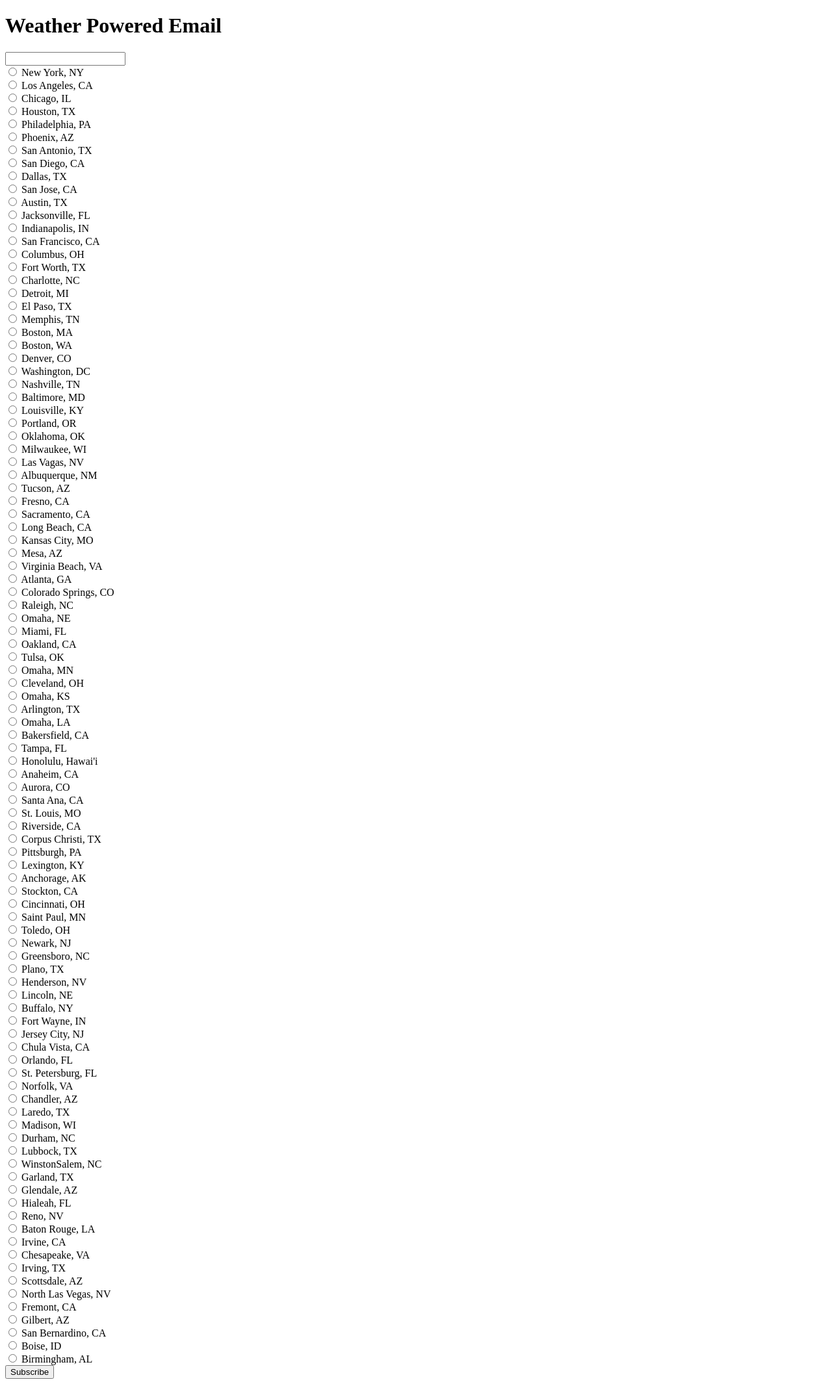
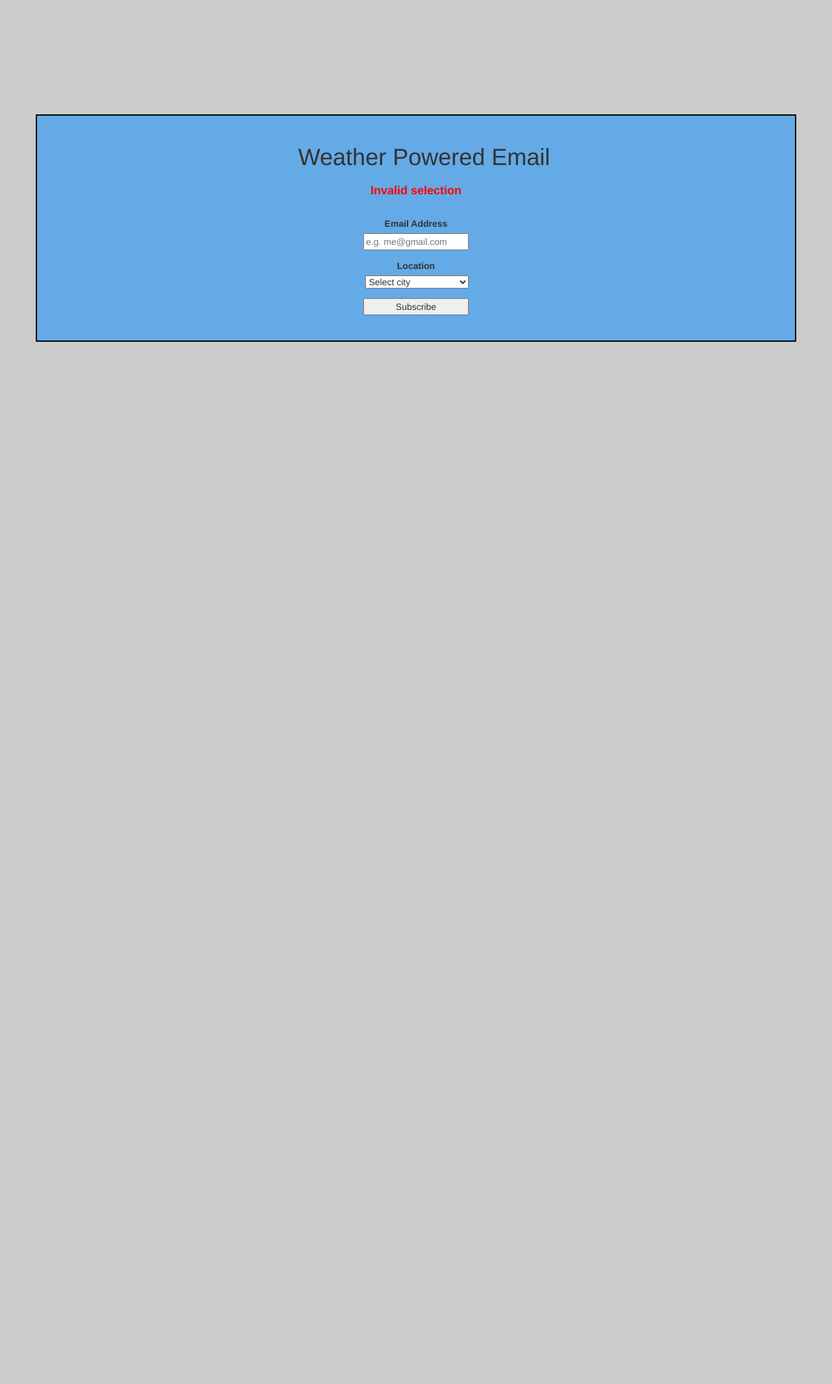
Before and after one commit to thesonofpaul/WeatherPoweredEmail, a Django app: page /newsletter/submit/ in a window 1280 px wide. Shown: the whole page at 65% size. After the commit the page ends 526 px from the top, so only its background shows below. Run offline with Django 3.2, Linux system fonts and the light colour scheme; data comes from the database, SQL or seed files in the repository; both versions use the stored data as it was after the commit; some libraries are stand-ins or nearby versions.

Commit message:
updated html and css

```diff
--- a/WeatherEmail/newsletter/models.py
+++ b/WeatherEmail/newsletter/models.py
@@ -10,7 +10,7 @@ class Cities(models.Model):
 
 
 class EmailList(models.Model):
-    email_address = models.CharField(max_length=100, unique=True)
+    email_address = models.CharField(max_length=100, unique=True, null=False)
     location = models.ForeignKey(Cities, on_delete=models.CASCADE)
 
     def __str__(self):
--- /dev/null
+++ b/WeatherEmail/newsletter/static/newsletter/style.css
@@ -0,0 +1,38 @@
+body{
+    background: #ccc;
+}
+
+.weather-container{
+    margin-top: 15%;
+    border: solid 2px #000;
+    background: #64aae6;
+    display: flex;
+    height: 25em;
+}
+
+.weather-inner{
+    margin: auto;
+}
+
+input{
+    margin-bottom: 1em;
+    width: 162px;
+}
+
+form{
+    margin-top: 30px;
+    text-align: center;
+}
+
+.invalid-input{
+    padding-top: 3%;
+    text-align: center;
+}
+
+.email-header{
+    padding-left: 25px;
+}
+
+strong{
+    color: #ff0000;
+}
--- a/WeatherEmail/newsletter/templates/newsletter/index.html
+++ b/WeatherEmail/newsletter/templates/newsletter/index.html
@@ -3,22 +3,47 @@
 <head>
     <meta charset="UTF-8">
     <title>Weather Powered Email</title>
+    <!-- Latest compiled and minified CSS -->
+    <link rel="stylesheet" href="https://maxcdn.bootstrapcdn.com/bootstrap/3.3.7/css/bootstrap.min.css" integrity="sha384-BVYiiSIFeK1dGmJRAkycuHAHRg32OmUcww7on3RYdg4Va+PmSTsz/K68vbdEjh4u" crossorigin="anonymous">
+    <!-- Optional theme -->
+    <link rel="stylesheet" href="https://maxcdn.bootstrapcdn.com/bootstrap/3.3.7/css/bootstrap-theme.min.css" integrity="sha384-rHyoN1iRsVXV4nD0JutlnGaslCJuC7uwjduW9SVrLvRYooPp2bWYgmgJQIXwl/Sp" crossorigin="anonymous">
+    <!-- Latest compiled and minified JavaScript -->
+    <script src="https://maxcdn.bootstrapcdn.com/bootstrap/3.3.7/js/bootstrap.min.js" integrity="sha384-Tc5IQib027qvyjSMfHjOMaLkfuWVxZxUPnCJA7l2mCWNIpG9mGCD8wGNIcPD7Txa" crossorigin="anonymous"></script>
+    <!-- Loads CSS file -->
+    {% load static %}
+    <link rel="stylesheet" type="text/css" href="{% static 'newsletter/style.css' %}" />
 </head>
 <body>
-    <h1>Weather Powered Email</h1>
+    <div class="container">
+        <div class="row main">
+            <div class="weather-container main-center">
+                <div class="weather-inner">
+                    <h1 class="email-header">Weather Powered Email</h1>
 
-    {% if error_message %}<p><strong>{{ error_message }}</strong></p>{% endif %}
+                    {% if error_message %}<h4 class="invalid-input"><strong>{{ error_message }}</strong></h4>{% endif %}
 
                     <form action="{% url 'submit' %}" method="post">
                         {% csrf_token %}
-        <input type="email" name="email_address" id="email_address" />
-        <div>
+                        <label>Email Address</label>
+                        <br>
+                        <input type="email" name="email_address" id="email_address" placeholder="e.g. me@gmail.com" />
+                        <div class="form-group">
+                            <label>Location</label>
+                            <br>
+                            <label for="city-dropdown"></label>
+                            <select name="city" type="dropdown" class="dropdown" id="city-dropdown">
+                                <option selected>Select city</option>
                                 {% for city in cities %}
-                <input type="radio" name="city" id="city{{ city.id }}" value="{{ city.id }}">
-                    <label for="city{{ city.id }}">{{ city }}</label><br />
+                                    <option value="{{ city.id }}" for="city{{ city.id }}">{{ city }}</option><br />
                                 {% endfor %}
+                            </select>
                         </div>
+
                         <input type="submit" value="Subscribe" />
                     </form>
+                </div>
+            </div>
+        </div>
+    </div>
 </body>
 </html>
--- a/WeatherEmail/newsletter/views.py
+++ b/WeatherEmail/newsletter/views.py
@@ -24,10 +24,10 @@ def submit(request):
     try:
         new_email = request.POST['email_address']
         new_location = Cities.objects.get(id=request.POST['city'])
-    except (KeyError, Cities.DoesNotExist):
+    except (KeyError, ValueError, Cities.DoesNotExist):
         return render(request, "newsletter/index.html",
                       {'cities': get_list_or_404(Cities),
-                       'error_list': "Invalid selection"})
+                       'error_message': "Invalid selection"})
     else:
         if not EmailList.objects.filter(email_address=new_email).exists():
             new_entry = EmailList(email_address=new_email, location=new_location)
```
Also changed, not shown: WeatherEmail/newsletter/templates/newsletter/result.html (+21 -4 lines), WeatherEmail/db.sqlite3. Lines whose indentation alone changed are shown as unchanged.
